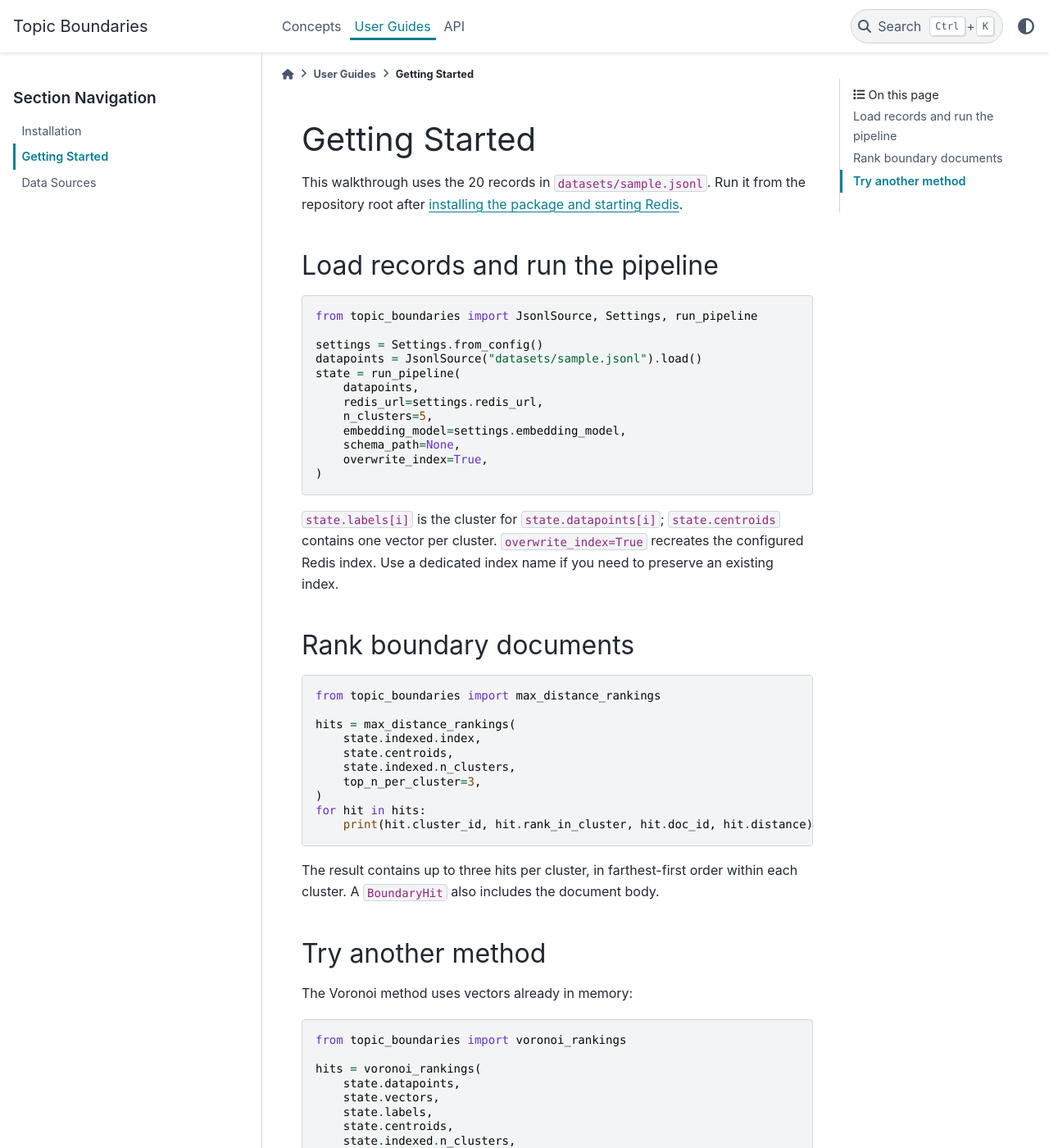
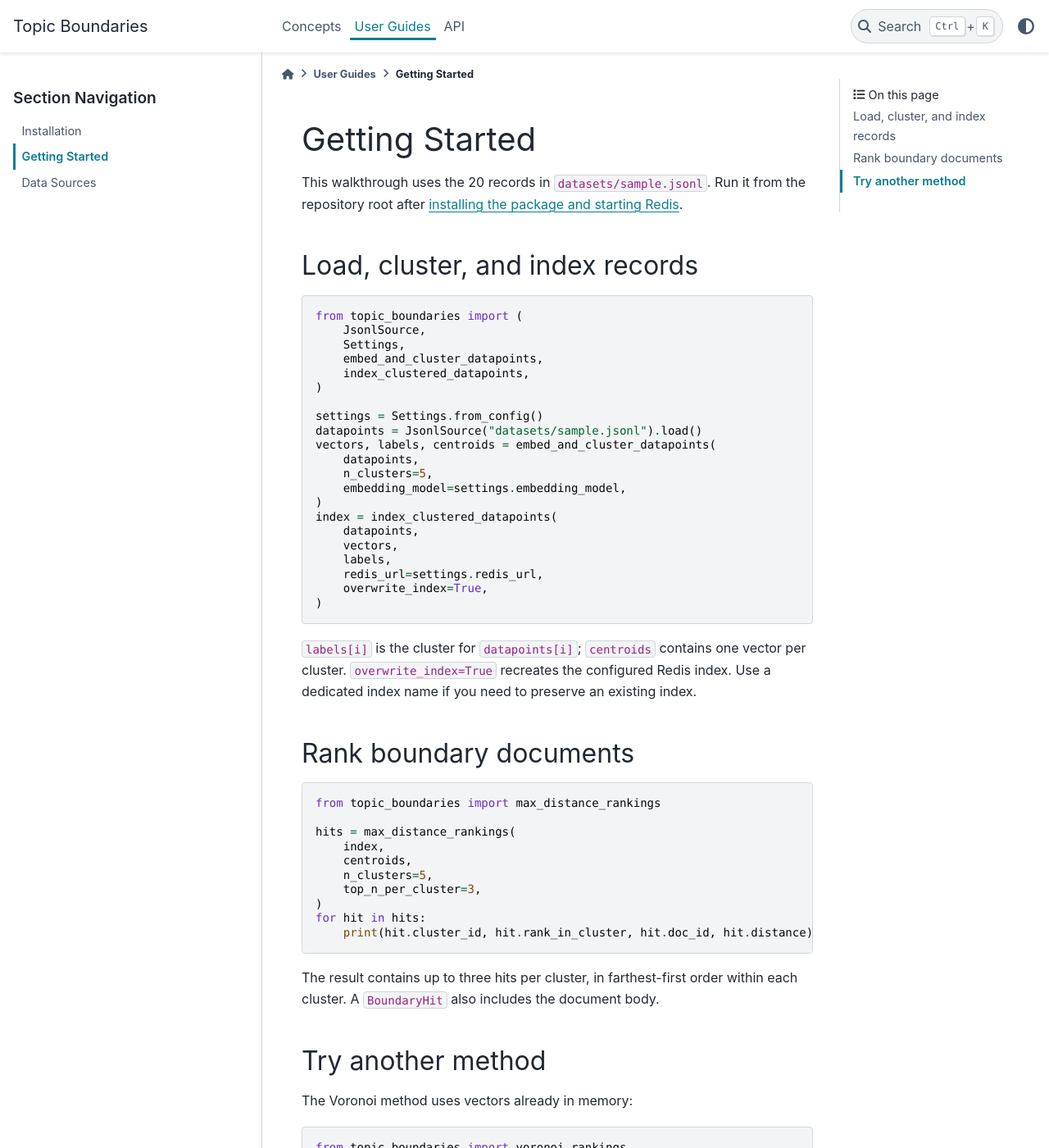
Before and after one commit to justin-cechmanek/topic-boundaries, a Sphinx documentation site: the page built from docs/user_guide/getting_started.md, in a window 1280 px wide and 1400 px high. Shown: the whole window at 82% size. Built offline with Sphinx 7.4.7 and the PyData theme 0.15.4, drawn with Linux system fonts in a browser that asks for light colours.

````diff
--- a/docs/user_guide/getting_started.md
+++ b/docs/user_guide/getting_started.md
@@ -2,24 +2,33 @@
 
 This walkthrough uses the 20 records in `datasets/sample.jsonl`. Run it from the repository root after [installing the package and starting Redis](installation.md).
 
-## Load records and run the pipeline
+## Load, cluster, and index records
 
 ```python
-from topic_boundaries import JsonlSource, Settings, run_pipeline
+from topic_boundaries import (
+    JsonlSource,
+    Settings,
+    embed_and_cluster_datapoints,
+    index_clustered_datapoints,
+)
 
 settings = Settings.from_config()
 datapoints = JsonlSource("datasets/sample.jsonl").load()
-state = run_pipeline(
+vectors, labels, centroids = embed_and_cluster_datapoints(
     datapoints,
-    redis_url=settings.redis_url,
     n_clusters=5,
     embedding_model=settings.embedding_model,
-    schema_path=None,
+)
+index = index_clustered_datapoints(
+    datapoints,
+    vectors,
+    labels,
+    redis_url=settings.redis_url,
     overwrite_index=True,
 )
 ```
 
-`state.labels[i]` is the cluster for `state.datapoints[i]`; `state.centroids` contains one vector per cluster. `overwrite_index=True` recreates the configured Redis index. Use a dedicated index name if you need to preserve an existing index.
+`labels[i]` is the cluster for `datapoints[i]`; `centroids` contains one vector per cluster. `overwrite_index=True` recreates the configured Redis index. Use a dedicated index name if you need to preserve an existing index.
 
 ## Rank boundary documents
 
@@ -27,9 +36,9 @@ state = run_pipeline(
 from topic_boundaries import max_distance_rankings
 
 hits = max_distance_rankings(
-    state.indexed.index,
-    state.centroids,
-    state.indexed.n_clusters,
+    index,
+    centroids,
+    n_clusters=5,
     top_n_per_cluster=3,
 )
 for hit in hits:
@@ -46,11 +55,11 @@ The Voronoi method uses vectors already in memory:
 from topic_boundaries import voronoi_rankings
 
 hits = voronoi_rankings(
-    state.datapoints,
-    state.vectors,
-    state.labels,
-    state.centroids,
-    state.indexed.n_clusters,
+    datapoints,
+    vectors,
+    labels,
+    centroids,
+    n_clusters=5,
     top_n_per_cluster=3,
 )
 ```
````
Also changed, not shown: docs/api/index.md (+4 -7 lines), docs/concepts/architecture.md (+3 -3 lines), docs/index.md (+17 -7 lines), docs/user_guide/data_sources.md (+2 -2 lines).
